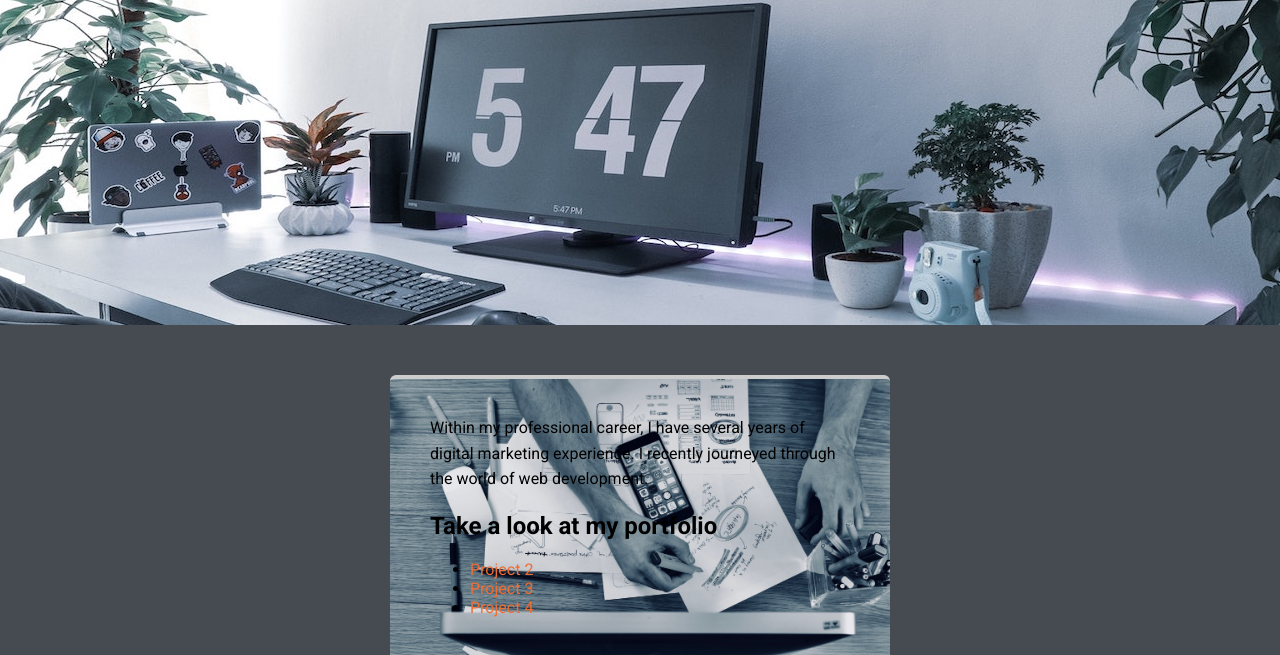
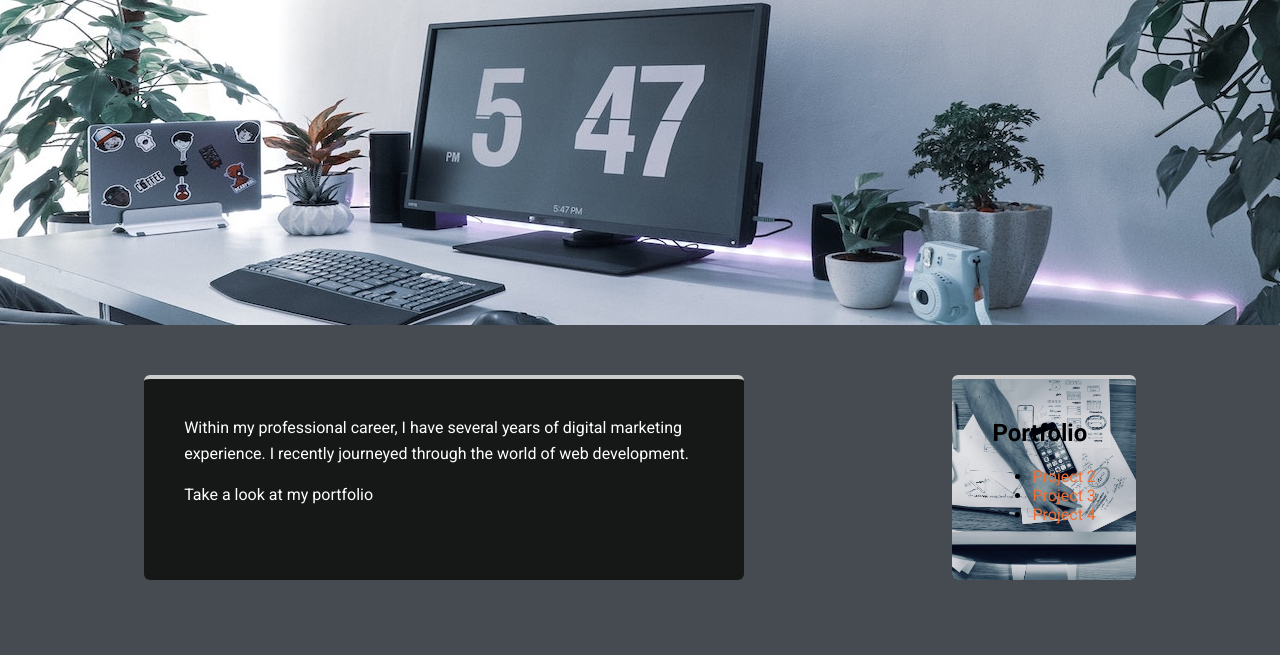
Before and after one commit to AlNunez11/Techdegree-project-1, a plain HTML site: page experience.html in a window 1280 px wide. Shown: the part 145-800 px from the top of the page. Drawn offline with Linux system fonts and the light colour scheme; a web font is replaced by a local one.

Commit message:
Revert "phase 5"
This reverts commit d253d45b438a74dd93f11133c6a8a63cdc3278aa.

```diff
--- a/experience.html
+++ b/experience.html
@@ -24,15 +24,19 @@
       <h1 class="tag name">My Experience</h1>
     </header>
     <main class="flex">
-        <section class="experience-card">
+        <section class="card">
           <p>Within my professional career, I have several years of digital marketing experience. I recently journeyed through the world of web development.</p>
-      <h2>Take a look at my portfolio</h2>
+			<p>Take a look at my portfolio</p>
+        </section>
+
+		<article class="experience-card">
+			<h2>Portfolio</h2>
 			<ul>
 			<li><a href="#">Project 2</a>
 			<li><a href="#">Project 3</a>
 			<li><a href="#">Project 4</a>
 			</ul>
-        </section>
+		</article>
 
       </main>
       <footer>
```
